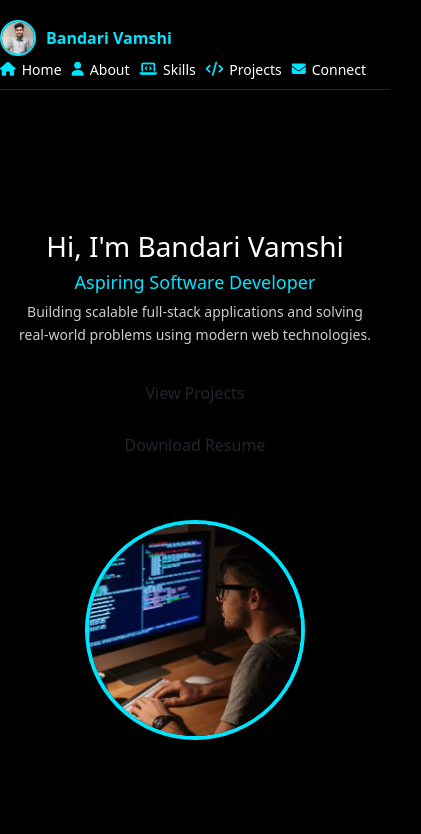
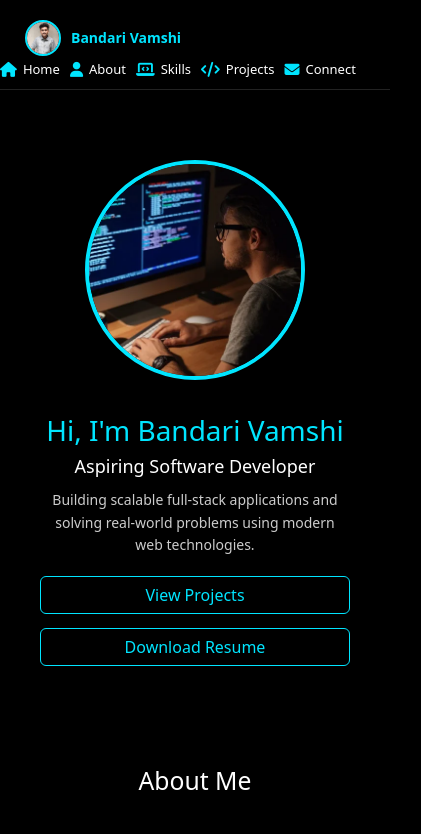
Before and after one commit to Bandarivamshi07/portfolio, a React (Vite) app: page / in a window 390 px wide. Shown: the top 834 px of the page, 421 px wide, since content can reach past the window. Built offline with nearby package versions, Linux system fonts and the light colour scheme.

Commit message:
Fix mobile hero layout, image order, and navbar stability

```diff
--- a/src/components/Hero.jsx
+++ b/src/components/Hero.jsx
@@ -4,34 +4,31 @@ export default function Hero() {
   return (
    <section id="home" className="hero">
   <div className="hero-inner">
-        {/* LEFT CONTENT */}
+
     <div className="hero-left">
       <h1>
         Hi, I&apos;m <span className="highlight">Bandari Vamshi</span>
       </h1>
-
       <h2>Aspiring Software Developer</h2>
-
       <p>
         Building scalable full-stack applications and solving real-world
         problems using modern web technologies.
       </p>
 
       <div className="hero-buttons">
-            <a href="#projects" className="btn primary">
-              View Projects
-            </a>
+        <a href="#projects" className="btn primary">View Projects</a>
         <a href="/resume.pdf" className="btn secondary" target="_blank">
           Download Resume
         </a>
       </div>
     </div>
 
-        {/* RIGHT IMAGE */}
     <div className="hero-right">
-          <img src="/coding.png" alt="Bandari Vamshi" />
+      <img src="/coding.png" alt="Coding" />
     </div>
+
   </div>
 </section>
+
   );
 }
--- a/src/styles/hero.css
+++ b/src/styles/hero.css
@@ -5,15 +5,14 @@
   background: #000;
   display: flex;
   justify-content: center;
+  padding-top: 80px;        /* ONLY navbar height */
   padding-bottom: 40px;
-  padding-top: 80px;
-
 }
 
 .hero-inner {
   width: 100%;
   max-width: 1200px;
-  padding: 0 40px;
+  padding: 0 24px;
 
   display: flex;
   align-items: center;
@@ -26,16 +25,19 @@
 /* ============================= */
 .hero-left {
   flex: 1;
+  z-index: 2;               /* 🔥 ABOVE IMAGE */
 }
 
 .hero-left h1 {
-  font-size: 56px;
+  font-size: 55px;
   line-height: 1.2;
+  color: #00e5ff;
 }
 
 .hero-left h2 {
   font-size: 28px;
-  color: #00e5ff;
+  color: white;
+  margin-top: 8px;
 }
 
 .hero-left p {
@@ -43,15 +45,48 @@
   color: #ccc;
   max-width: 520px;
   line-height: 1.6;
+  margin-top: 12px;
 }
 
 /* ============================= */
-/* BUTTONS                       */
+/* BUTTONS (RESTORED)            */
 /* ============================= */
 .hero-buttons {
   display: flex;
   gap: 20px;
   margin-top: 28px;
+}
+
+.btn {
+  padding: 12px 30px;
+  border-radius: 30px;
+  font-size: 16px;
+  text-decoration: none;
+  transition: 0.3s;
+}
+
+.btn.primary {
+  border: 1px solid #00e5ff;
+  /* background: #00e5ff; */
+  color: #00e5ff;
+}
+
+.btn.primary:hover {
+   border: 1px solid #00e5ff;
+  background: #00e5ff;
+  color: #000;
+
+}
+
+.btn.secondary {
+  border: 1px solid #00e5ff;
+  color: #00e5ff;
+}
+
+.btn.secondary:hover {
+  border: 1px solid #00e5ff;
+  background: #00e5ff;
+  color: #000;
 }
 
 /* ============================= */
@@ -61,6 +96,7 @@
   flex: 1;
   display: flex;
   justify-content: center;
+  z-index: 1;
 }
 
 .hero-right img {
@@ -72,29 +108,27 @@
 }
 
 /* ============================= */
-/* MOBILE (≤768px) — REAL FIX   */
+/* MOBILE FIX (≤768px) 🔥        */
 /* ============================= */
 @media (max-width: 768px) {
+
   .hero {
-    padding-top: 140px;   /* 🔥 space for fixed navbar */
+    padding-top: 70px; /* navbar height */
     padding-left: 16px;
     padding-right: 16px;
   }
 
   .hero-inner {
     flex-direction: column;
+    align-items: center;
     text-align: center;
-    gap: 32px;
-    padding: 0;
+    gap: 24px;
   }
 
-  .hero-left {
-    order: 1;             /* TEXT FIRST */
-  }
-
+  /* 🔥 IMAGE FIRST */
   .hero-right {
-    order: 2;             /* IMAGE LAST */
-    margin-top: 24px;     /* IMAGE DOWN */
+    order: 1;
+    margin-bottom: 10px;
   }
 
   .hero-right img {
@@ -102,9 +136,9 @@
     height: 220px;
   }
 
-  .hero-buttons {
-    flex-direction: column;
-    gap: 14px;
+  /* 🔥 TEXT AFTER IMAGE */
+  .hero-left {
+    order: 2;
   }
 
   .hero-left h1 {
@@ -118,4 +152,10 @@
   .hero-left p {
     font-size: 14px;
   }
+
+  .hero-buttons {
+    flex-direction: column;
+    gap: 14px;
+    margin-top: 20px;
+  }
 }
--- a/src/styles/navbar.css
+++ b/src/styles/navbar.css
@@ -1,9 +1,12 @@
+/* ============================= */
+/* NAVBAR BASE (FINAL FIX)       */
+/* ============================= */
 .navbar {
   position: fixed;
   top: 0;
   left: 0;
   width: 100%;
-  height: 80px;              /* 🔥 FIXED ALWAYS */
+  height: 80px;                  /* 🔥 CONSTANT HEIGHT */
   background: #000;
   border-bottom: 1px solid #222;
   z-index: 1000;
@@ -13,13 +16,18 @@
   justify-content: space-between;
 
   padding: 0 20px;
+  box-sizing: border-box;
 }
 
-/* LEFT */
+/* ============================= */
+/* LEFT SIDE                     */
+/* ============================= */
 .nav-left {
   display: flex;
   align-items: center;
   gap: 10px;
+  min-width: fit-content;
+  padding-left: 25px;
 }
 
 .nav-avatar {
@@ -27,6 +35,7 @@
   height: 36px;
   border-radius: 50%;
   border: 2px solid #00e5ff;
+  object-fit: cover;
 }
 
 .nav-name {
@@ -36,13 +45,22 @@
   white-space: nowrap;
 }
 
-/* LINKS */
+/* ============================= */
+/* RIGHT LINKS                   */
+/* ============================= */
 .nav-links {
   list-style: none;
   display: flex;
-  gap: 14px;
+  align-items: center;
+  gap: 16px;
   margin: 0;
   padding: 0;
+  white-space: nowrap;
+  padding-right: 65px;
+}
+
+.nav-links li {
+  display: flex;
 }
 
 .nav-links a {
@@ -56,16 +74,27 @@
 
 .nav-links i {
   color: #00e5ff;
+  font-size: 15px;
 }
 
-/* MOBILE — STILL SINGLE ROW */
+/* ============================= */
+/* MOBILE (≤768px)               */
+/* ============================= */
 @media (max-width: 768px) {
   .navbar {
-    height: 80px;        /* 🔥 SAME HEIGHT */
+    height: 80px;               /* 🔥 SAME HEIGHT */
+    padding: 0 12px;
+  }
+
+  .nav-name {
+    font-size: 14px;
   }
 
   .nav-links {
     gap: 10px;
+  }
+
+  .nav-links a {
     font-size: 13px;
   }
 }
```
Lines whose indentation alone changed are shown as unchanged.
